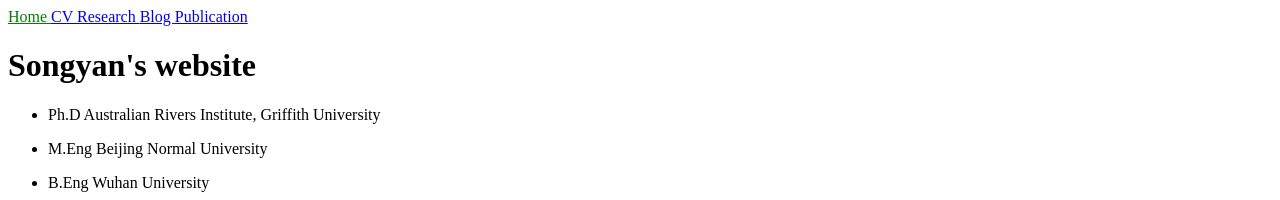
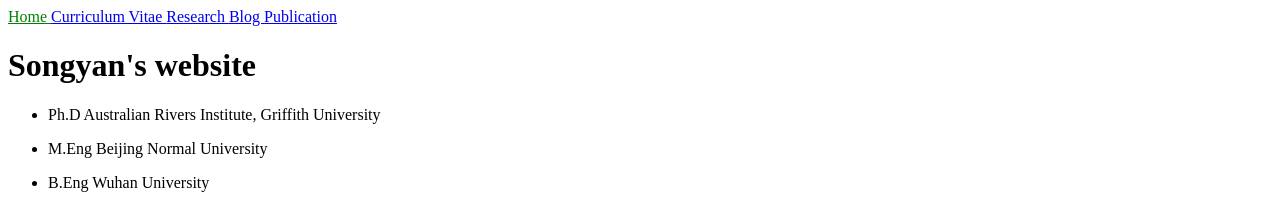
Before and after one commit to SongyanYu/SongyanYu.github.io, a Jekyll site: the page built from index.html, in a window 1280 px wide. Shown: the top 200 px of the page. Built offline with Jekyll 4.4.1, drawn with Linux system fonts in a browser that asks for light colours.

Commit message:
update cv names

```diff
--- a/_data/navigation.yml
+++ b/_data/navigation.yml
@@ -1,7 +1,7 @@
 - name: Home
   link: /
-- name: CV
-  link: /CV.html
+- name: Curriculum Vitae
+  link: /cv.html
 - name: Research
   link: research.html
 - name: Blog
```
